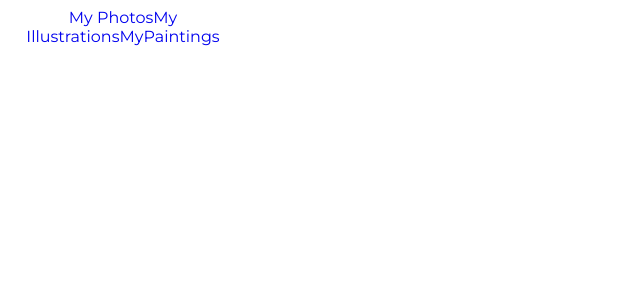
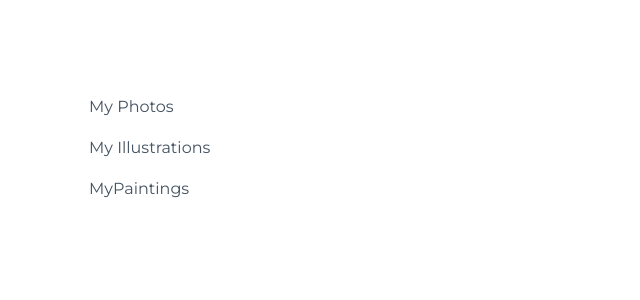
Before and after one commit to Kattis91/Functional-Components-Challenge, a React (Create React App) app in the folder my-app/: page / in a window 1280 px wide. Shown: the top 300 px of the page, without its empty margins (0-640 px from the left). Built offline with nearby package versions, Linux system fonts and the light colour scheme.

Commit message:
Add css module

```diff
--- a/my-app/src/components/Sidebar.js
+++ b/my-app/src/components/Sidebar.js
@@ -1,8 +1,9 @@
 import React from "react";
+import css from "./css/Sidebar.module.css"
 
 function Sidebar () {
     return (
-        <div>
+        <div div className={css.sidebar} >
             <a href="#">My Photos</a>
             <a href="#">My Illustrations</a>
             <a href="#">MyPaintings</a>
```
